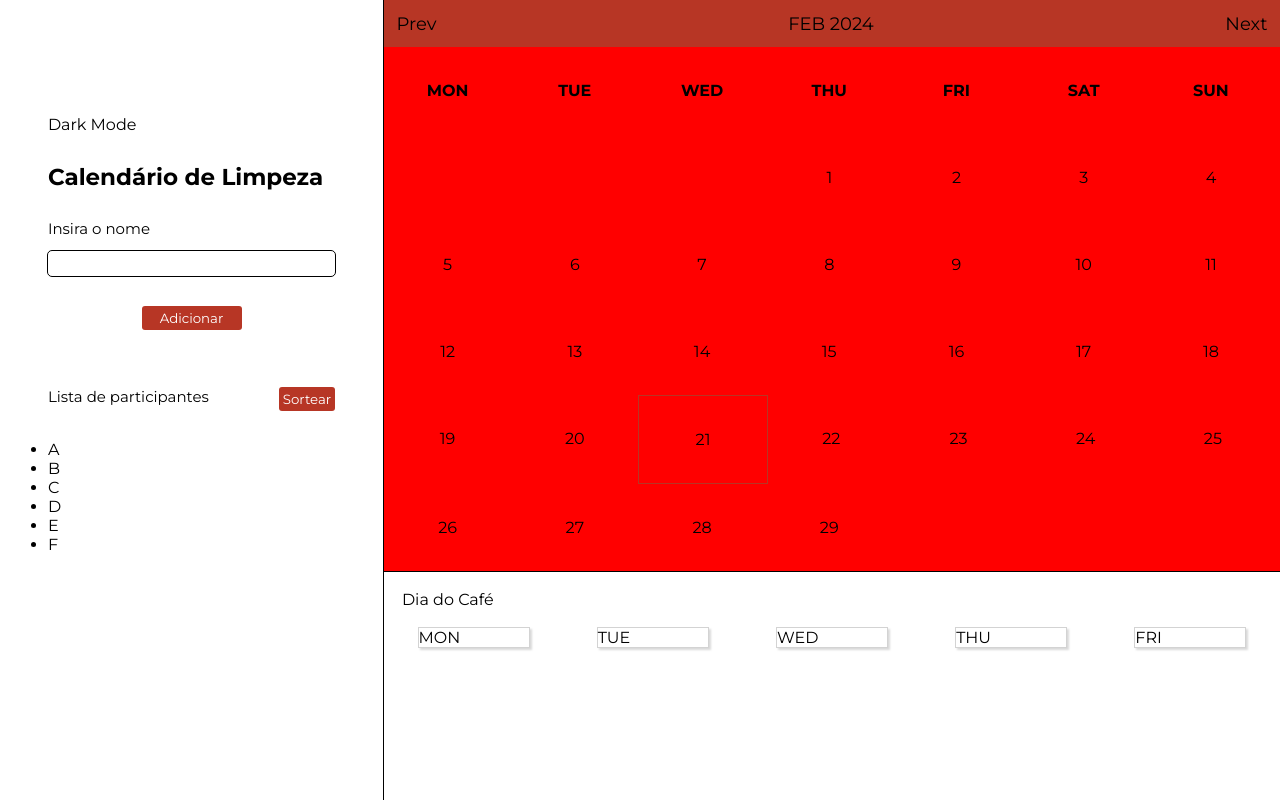
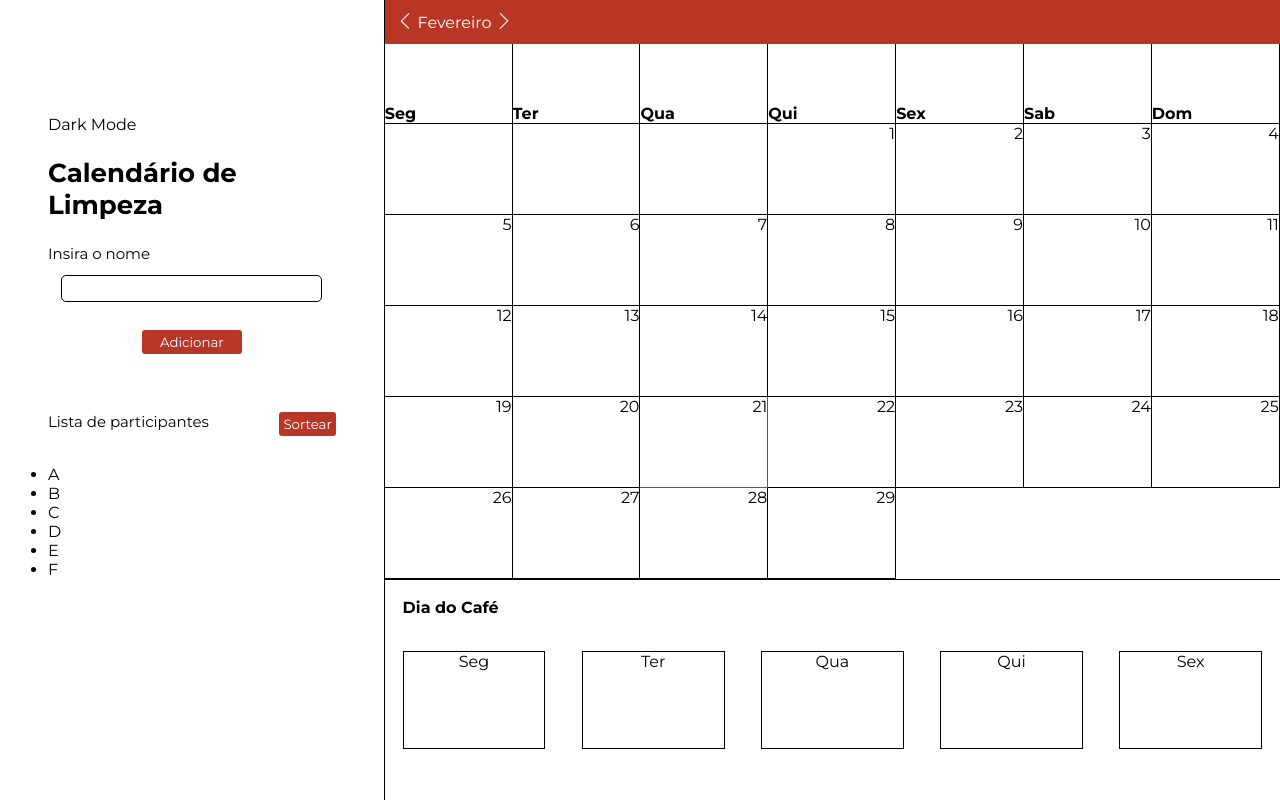
Before and after one commit to joaovlara/calendar, a React (Create React App) app: page / in a window 1280 px wide. Built offline with nearby package versions, Linux system fonts and the light colour scheme.

Commit message:
adjust calendar & components

```diff
--- a/package.json
+++ b/package.json
@@ -8,6 +8,7 @@
     "@testing-library/user-event": "^13.2.1",
     "react": "^18.2.0",
     "react-dom": "^18.2.0",
+    "react-icons": "^5.0.1",
     "react-scripts": "5.0.1",
     "styled-components": "^6.1.8",
     "web-vitals": "^2.1.0"
--- a/src/App.jsx
+++ b/src/App.jsx
@@ -1,6 +1,6 @@
 import DrawGrid from "./components/DrawGrid";
 import Calendar from "./components/Calendar";
-import { Content, Grades, LeftContainer } from "./components/styles";
+import { Content, RightContainer, LeftContainer } from "./components/styles";
 import { CoffeDay } from "./components/CoffeeDay";
 
 export function App() {
@@ -9,10 +9,10 @@ export function App() {
             <LeftContainer>
                 <DrawGrid />
             </LeftContainer>
-            <Grades>
+            <RightContainer>
                 <Calendar />
-                <CoffeDay/>
-            </Grades>
+                <CoffeDay />
+            </RightContainer>
         </Content>
     )
 }
--- a/src/components/Calendar.jsx
+++ b/src/components/Calendar.jsx
@@ -1,13 +1,16 @@
 import * as React from 'react';
 import { useState, useEffect } from 'react';
-import { CalendarTable, Header, Button, Body, Day, } from './styles';
+import { CalendarTable, Header, Button, Body, Day, DayWeek } from './styles';
+import { SlArrowLeft, SlArrowRight } from "react-icons/sl";
+
+
 
 export function Calendar() {
 
   const DAYS = [31, 28, 31, 30, 31, 30, 31, 31, 30, 31, 30, 31];
   const DAYS_LEAP = [31, 29, 31, 30, 31, 30, 31, 31, 30, 31, 30, 31];
-  const DAYS_OF_THE_WEEK = ['MON', 'TUE', 'WED', 'THU', 'FRI', 'SAT', 'SUN'];
-  const MONTHS = ['JAN', 'FEB', 'MAR', 'APR', 'MAY', 'JUN', 'JUL', 'AUG', 'SEP', 'OCT', 'NOV', 'DEC'];
+  const DAYS_OF_THE_WEEK = ['Seg', 'Ter', 'Qua', 'Qui', 'Sex', 'Sab', 'Dom'];
+  const MONTHS = ['Janeiro', 'Fevereiro', 'Março', 'Abril', 'Maio', 'Junho', 'Julho', 'Agosto', 'Setembro', 'Outubro', 'Novembro', 'Dezembro'];
 
   const today = new Date();
   const [date, setDate] = useState(today);
@@ -36,17 +39,17 @@ export function Calendar() {
   return (
     <CalendarTable>
       <Header>
-        <Button onClick={() => setDate(new Date(year, month - 1, day))}>Prev</Button>
+        <SlArrowLeft onClick={() => setDate(new Date(year, month - 1, day))}></SlArrowLeft>
         <div>
-          {MONTHS[month]} {year}
+          {MONTHS[month]}
         </div>
-        <Button onClick={() => setDate(new Date(year, month + 1, day))}>Next</Button>
+        <SlArrowRight onClick={() => setDate(new Date(year, month + 1, day))}></SlArrowRight>
       </Header>
       <Body>
         {DAYS_OF_THE_WEEK.map(d => (
-          <Day key={d}>
+          <DayWeek key={d}>
             <strong>{d}</strong>
-          </Day>
+          </DayWeek>
         ))}
         {Array(days[month] + (startDay - 1))
           .fill(null)
--- a/src/components/CoffeeDay.jsx
+++ b/src/components/CoffeeDay.jsx
@@ -1,9 +1,9 @@
-import { CoffeWeek, DayCoffee, TextCoffee } from "./styles";
+import { CoffeWeek, DayCoffee, TextCoffee, CoffeeDiv } from "./styles";
 
 export function CoffeDay() {
-    const DAYS_OF_THE_WEEK = ['MON', 'TUE', 'WED', 'THU', 'FRI'];
+    const DAYS_OF_THE_WEEK = ['Seg', 'Ter', 'Qua', 'Qui', 'Sex'];
     return (
-    <>
+    <CoffeeDiv>
     <TextCoffee>Dia do Café</TextCoffee>
     <CoffeWeek>
         {DAYS_OF_THE_WEEK.map(d => (
@@ -12,7 +12,7 @@ export function CoffeDay() {
           </div>
         ))}
     </CoffeWeek>
-    </>
+    </CoffeeDiv>
     )
 }
 
--- a/src/components/styles.js
+++ b/src/components/styles.js
@@ -4,6 +4,7 @@ import styled, { css } from 'styled-components';
 
 export const Content = styled.div`
     height: 100vh;
+    width:100vw;
     display: flex;
     flex-direction: row;
 `;
@@ -14,11 +15,12 @@ export const LeftContainer = styled.div`
     height: 100vh;
     justify-content: center;
 `;
-export const Grades = styled.div`
+export const RightContainer = styled.div`
     height: 100vh;
     width: 70vw;
 `;
 /* Separação contaiter esquerdo com formulario e botoes */
+
 export const ContainerDraw = styled.div`
     display: flex;
     flex-direction:column;
@@ -33,15 +35,18 @@ export const SortArea = styled.div`
     padding: 20% 0% 10% 0%;
 `;
 export const SortList = styled.ul`
+
 `;
 /* Estilo DRAWGRID*/
 
 export const InputText = styled.input`
+    display: flex;
+    justify-content: center;
     margin: 4% 0% 10% 0%;
     border: solid 1px;
     border-radius: 5px;
     height: 25px;
-    width: 100%;
+    width: 90%;
 `
 export const FormAdd = styled.div`
     display: flex;
@@ -72,8 +77,10 @@ export const BtnSort = styled.button`
   }
 `;
 export const MainH1 = styled.h1`
-    font-size: 23px;
-    padding: 10% 0% 10% 0%;
+    display: flex;
+    justify-content: center;
+    font-size: 26px;
+    padding: 8% 0% 8% 0%;
 `;
 export const TextLeft = styled.p`
     font-size: 15px;
@@ -82,56 +89,75 @@ export const TextLeft = styled.p`
 /* Estilos do Calendar */
 
 export const CalendarTable = styled.div`
-  height: auto;
-  width: 70vw;
+  width: 100%;
   border-bottom: 1px solid black;
 `;
 export const Header = styled.div`
+  color: white;
+  gap: .5%;
   padding: 1.4%;
-  font-size: 18px;
   display: flex;
-  justify-content: space-between;
   background-color: #B73625;
+  cursor: pointer;
 `;
 export const Button = styled.div`
   cursor: pointer;
 `;
 export const Body = styled.div`
-  width: 100%;
-  display: flex;
-  flex-wrap: wrap;
-  background-color: red;
+    display: flex;
+    flex-wrap: wrap;
 `;
+
+export const DayWeek = styled.div`
+    display: flex;
+    justify-content: flex-start;
+    padding-top: 60px;
+    border-style: solid;
+    border-width: 0px .5px .5px .0px;
+    width: 14.17%;
+    cursor: pointer;
+    `
+
 export const Day = styled.div`
-  height: 87px;
-  width: 14.2%;
-  display: flex;
-  align-items: center;
-  justify-content: center;
+    display: flex;
+    justify-content: flex-end;
+    border-style: solid;
+    border-width: 0px .5px .5px .0px;
+    height: 90px;
+    width: 14.17%;
   cursor: pointer;
 
   ${props =>
         props.isToday &&
         css`
-      border: 1px solid #B73625;
+      border-color:  #B73625;
+
     `}
 `;
 
 /* Estilos CoffeDay */
 
+export const CoffeeDiv = styled.div`
+    display: flex;
+    flex-direction:column;
+    margin: 2%;
+`;
+
 export const TextCoffee = styled.p`
-    margin: 2%;
-
+    font-weight: bold;
+    padding-bottom: 4%;
 `;
 
 export const CoffeWeek = styled.div`
     display: flex;
-    justify-content: space-around;
+    flex-direction: row;
+    justify-content: space-between;
 `;
+
 export const DayCoffee = styled.span`
-    align-items: center;
     display: flex;
-    border: 1px solid lightgrey;
-    box-shadow: 2px 2px 2px #D9D9D9;
-    width: 110px;
+    justify-content: center;
+    border: solid 1px;
+    width: 11vw;
+    height: 12vh;
 `;
```
Also changed, not shown: 1 other file (tests, documents, lock files or other folders).
